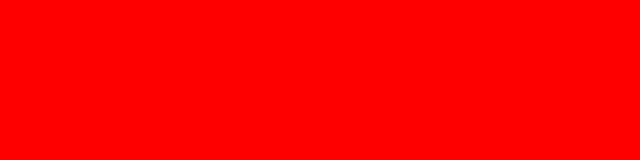
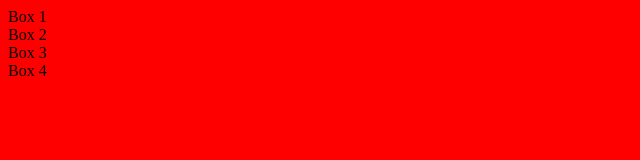
Before and after one commit to NolanCustodio/secondwebsite, a plain HTML site: page docs/index.html in a window 1280 px wide. Shown: the whole page, without its empty margins (0-640 px from the left). Drawn offline with Linux system fonts and the light colour scheme; files whose address does not match are found by name.

Commit message:
task: added boxes

```diff
--- a/docs/index.html
+++ b/docs/index.html
@@ -13,6 +13,31 @@
 </head>
 
 <body>
+
+<div id="box1" class="box">
+
+    Box 1
+
+</div>
+
+<div id="box2" class="box">
+
+    Box 2
+
+</div>
+
+<div id="box3" class="box">
+
+    Box 3
+
+</div>
+
+<div id="box4" class="box">
+
+    Box 4
+
+</div>
+
 <script src="js/scripts.js"></script>
 </body>
 </html>
```
